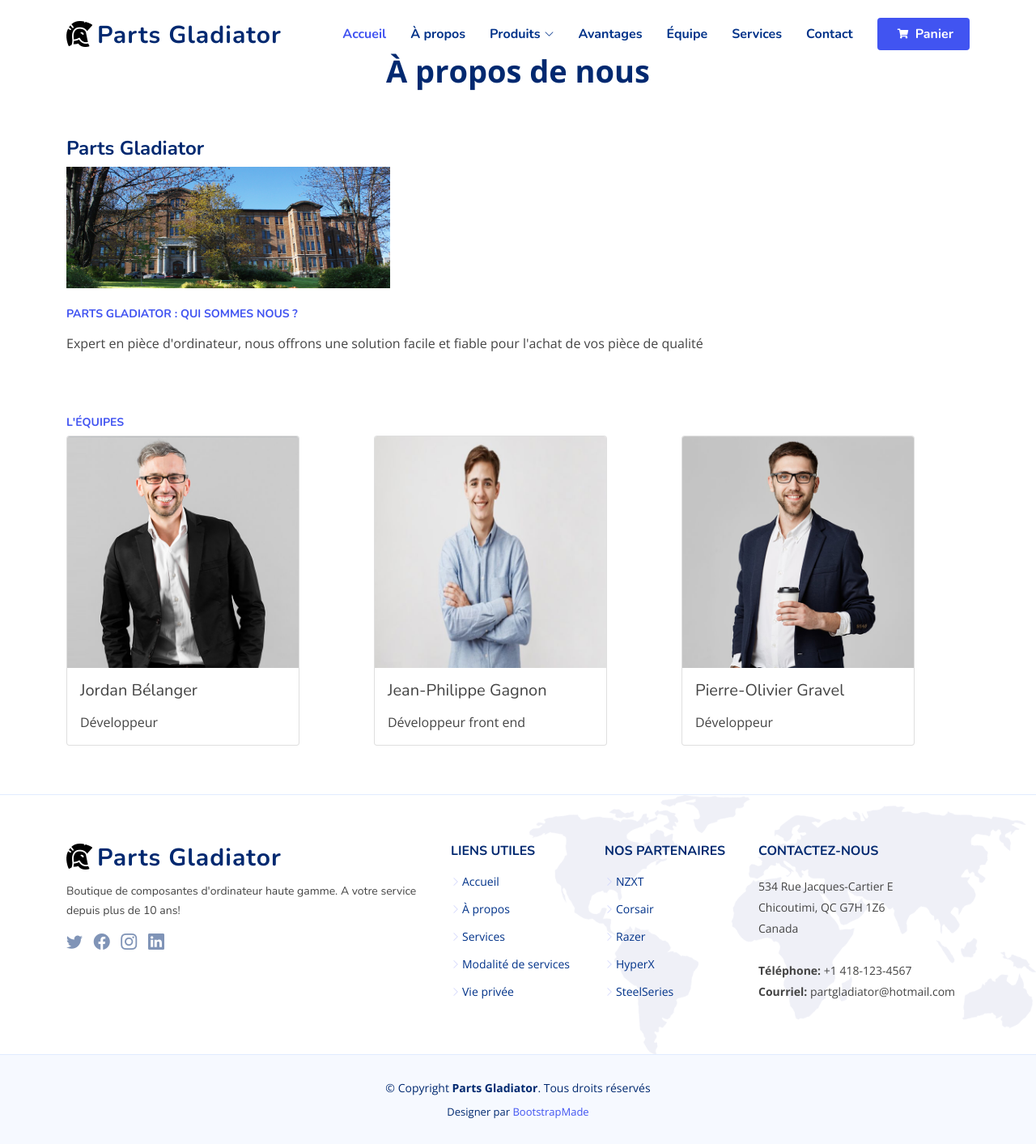
After one commit to Jordan1197/Web3BoutiqueFrontOffice_Github, a Django app: page /about in a window 1280 px wide. The commit adds this page. Shown: the whole page at 81% size. Run offline with Django 3.2, Linux system fonts and the light colour scheme; some libraries are stand-ins or nearby versions.

Commit message:
page about

```diff
--- /dev/null
+++ b/PartsGladiatorClient/PartsGladiatorClient/Templates/about.html
@@ -0,0 +1,62 @@
+{% extends 'layout.html' %}
+
+{% block content %}
+
+<section id="about" class="about">
+
+    <div class="container" data-aos="fade-up">
+
+      <header class="section-header">
+        <p>À propos de nous</p>
+      </header>
+
+        <div class="row">
+            <div class="col-sm-12">
+                <h2>Parts Gladiator</h2>
+                <img src="../static/img/AboutImg.jpg" width="400px" height="150px"><br><br>
+
+                <h3>Parts Gladiator : qui sommes nous ?</h3>
+                <p>Expert en pièce d'ordinateur, nous offrons une solution facile et fiable pour l'achat de vos pièce de qualité</p><br><br>
+
+                <h3>l'équipes</h3>
+                <div class="row">
+                    <div class="col-sm-4">
+                            <div class="card" style="width: 18rem;">
+                                    <img class="card-img-top" src="../static/img/team/team-1.jpg" alt="Card image cap">
+                                    <div class="card-body">
+                                      <h5 class="card-title">Jordan Bélanger</h5>
+                                      <p class="card-text">Développeur</p>
+
+                                    </div>
+                            </div>
+                    </div>
+                    <div class="col-sm-4">
+                            <div class="card" style="width: 18rem;">
+                                    <img class="card-img-top" src="../static/img/team/team-5.jpg" alt="Card image cap">
+                                    <div class="card-body">
+                                      <h5 class="card-title">Jean-Philippe Gagnon</h5>
+                                      <p class="card-text">Développeur front end</p>
+
+                                    </div>
+                            </div>
+                    </div>
+                    <div class="col-sm-4">
+                            <div class="card" style="width: 18rem;">
+                                    <img class="card-img-top" src="../static/img/team/team-3.jpg" alt="Card image cap">
+                                    <div class="card-body">
+                                      <h5 class="card-title">Pierre-Olivier Gravel</h5>
+                                      <p class="card-text">Développeur</p>
+
+                                    </div>
+                            </div>
+                    </div>
+
+                </div>
+
+            </div>
+        </div>
+
+</section>
+
+
+{% endblock %}
--- a/PartsGladiatorClient/PartsGladiatorClient/Templates/layout.html
+++ b/PartsGladiatorClient/PartsGladiatorClient/Templates/layout.html
@@ -30,6 +30,7 @@
   <!-- Template Main CSS File -->
   <link href="static/css/style.css" rel="stylesheet">
 
+
   <!-- =======================================================
   * Template Name: FlexStart - v1.7.0
   * Template URL: https://bootstrapmade.com/flexstart-bootstrap-startup-template/
@@ -52,7 +53,7 @@
       <nav id="navbar" class="navbar">
         <ul>
           <li><a class="nav-link scrollto active" href="/">Accueil</a></li>
-          <li><a class="nav-link scrollto" href="/">À propos</a></li>
+          <li><a class="nav-link scrollto" href="/about">À propos</a></li>
           <li class="dropdown"><a href="#produits"><span>Produits</span> <i class="bi bi-chevron-down"></i></a>
             <ul>
               <li><a href="#case">Boîtiers</a></li>
--- a/PartsGladiatorClient/PartsGladiatorClient/Views/views.py
+++ b/PartsGladiatorClient/PartsGladiatorClient/Views/views.py
@@ -30,6 +30,10 @@ def index(request):
 
     return HttpResponse(template.render(context, request))
 
+def about(request):
+    template = loader.get_template("about.html")
+
+    return HttpResponse(template.render())
 
 @csrf_exempt
 def contact(request):
--- a/PartsGladiatorClient/PartsGladiatorClient/urls.py
+++ b/PartsGladiatorClient/PartsGladiatorClient/urls.py
@@ -28,5 +28,6 @@ urlpatterns = [
     path('contact', views.contact),
     path('information', views.information),
     path('cart',views.cart),
+    path('about',views.about)
 
 ]
```
Also changed, not shown: PartsGladiatorClient/PartsGladiatorClient/static/img/AboutImg.jpg (added), PartsGladiatorClient/PartsGladiatorClient/static/img/team/team-5.jpg (added).
